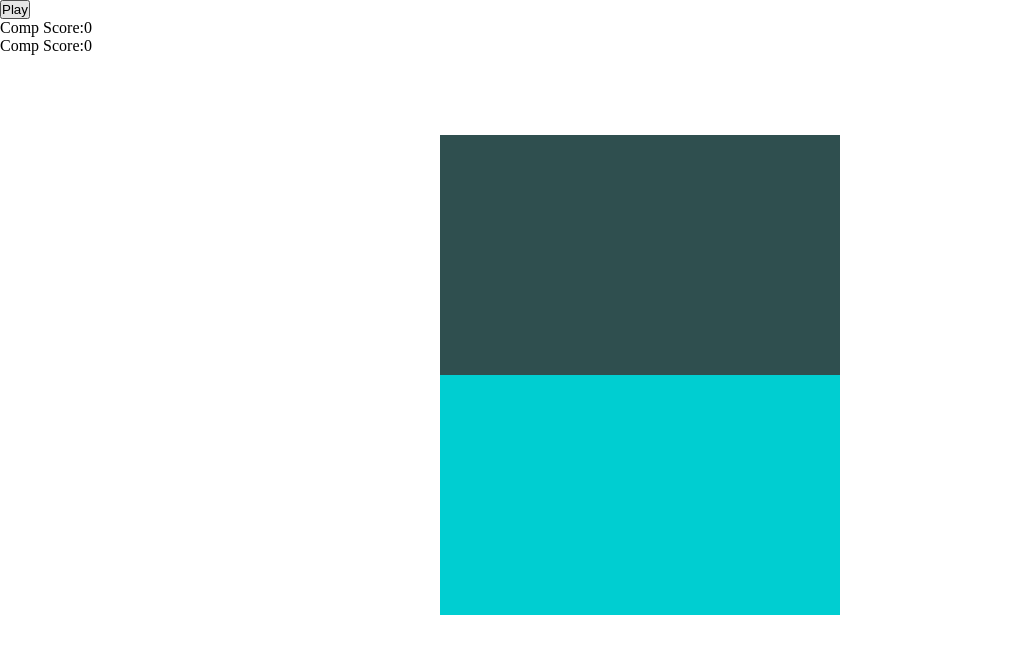
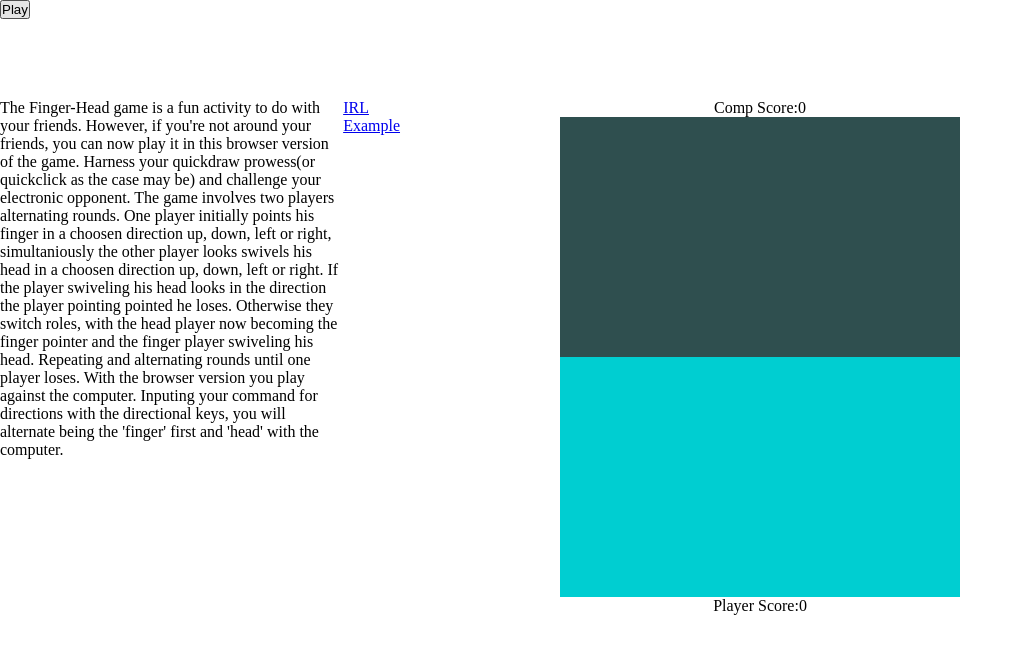
Before and after one commit to gdoza5/Finger-Head-game, a plain HTML site: page index.html in a window 1280 px wide. Shown: the whole page, without its empty margins (0-1023 px from the left). Drawn offline with Linux system fonts and the light colour scheme.

Commit message:
game functionality done, added score board, need to style more

```diff
--- a/css/style.css
+++ b/css/style.css
@@ -13,9 +13,11 @@ body {
     display: flex;
     flex-direction: column;
     flex-wrap: wrap;
-    justify-content: center;
+    justify-content: flex-start;
     align-items: center;
     padding-top: 5em;
+    padding-left: 10em;
+
 
 
 }
@@ -45,3 +47,17 @@ body {
 img {
     padding: 5px;
 }
+
+p {
+    display: flex;
+    height: 800px;
+    width: 400px;
+    padding-top: 5em;
+}
+
+#container{
+    display: flex;
+    flex-direction: row;
+    justify-content: flex-start;
+
+}
--- a/index.html
+++ b/index.html
@@ -11,11 +11,17 @@
 <body>
 
     <button id="play">Play</button>
-    <div id="play-score">Play Score:</div>
-    <div id="comp-score">Comp Score:</div>
-    <div class="board">
-        <div class="display" id="ad_d"></div>
-        <div class="display" id="ply_d"></div>
+        <div id="container">
+                <p>The Finger-Head game is a fun activity to do with your friends. However, if you're not around your friends, you can now play it in this browser version of the game.
+                        Harness your quickdraw prowess(or quickclick as the case may be) and challenge your electronic opponent.
+                        The game involves two players alternating rounds. One player initially points his finger in a choosen direction up, down, left or right, simultaniously the other player looks swivels his head in a choosen direction up, down, left or right. If the player swiveling his head looks in the direction the player pointing pointed he loses. Otherwise they switch roles, with the head player now becoming the finger pointer and the finger player swiveling his head. Repeating and alternating rounds until one player loses. With the browser version you play against the computer. Inputing your command for directions with the directional keys, you will alternate being the 'finger' first and 'head' with the computer.<a href="https://www.youtube.com/watch?v=RDpj-myQTa0">IRL Example</a>
+                        </p>
+            <div class="board">
+            <div id="comp-score">Comp Score:</div>
+            <div class="display" id="ad_d"></div>
+            <div class="display" id="ply_d"></div>
+            <div id="play-score">Play Score:</div>
+        </div>
     </div>
 
 </body>
--- a/js/main.js
+++ b/js/main.js
@@ -7,8 +7,7 @@ const game ={
     rando: function(max){return Math.floor(Math.random() * Math.floor(max));},
     compWins: [1],
     playerWins: [1],
-    // playerBoard: document.getElementById("play-score"),
-    //compBoard: document.getElementById("comp-score").innerText = `Comp Score:${this.compWins.length}`,
+
     compChoice: function(){
         let aDInput = game.rando(4);
         if(aDInput === 3){
@@ -127,14 +126,17 @@ const game ={
 
 
      compare: function(){
-         if(this.playerInput === this.compInput && this.rounds.length % 2 === 1){
-             this.playerWins.push(1);
+         if(this.playerInput === this.compInput && this.rounds.length % 2 === 1 ){
+
+            this.playerWins.push(1);
+            document.getElementById("play-score").innerText = `Player Score:${game.playerWins.length -1}`;
              return window.alert('You Win!');
 
          }
          if(this.playerInput === this.compInput && this.rounds.length % 2 === 0){
-             this.compWins.push(1);
-             document.getElementById("comp-score").innerText = `Comp Score:${game.compWins.length -1}`;
+
+            this.compWins.push(1);
+            document.getElementById("comp-score").innerText = `Comp Score:${game.compWins.length -1}`;
             return window.alert('You Lose, MeatBag!')
         }
 
@@ -175,7 +177,7 @@ const game ={
 
 /*----- cached element references -----*/
 
-let playerBoard = document.getElementById("play-score").innerText = `Comp Score:${game.playerWins.length -1}`
+let playerBoard = document.getElementById("play-score").innerText = `Player Score:${game.playerWins.length -1}`
  let compBoard = document.getElementById("comp-score").innerText = `Comp Score:${game.compWins.length -1}`
 
 
```
